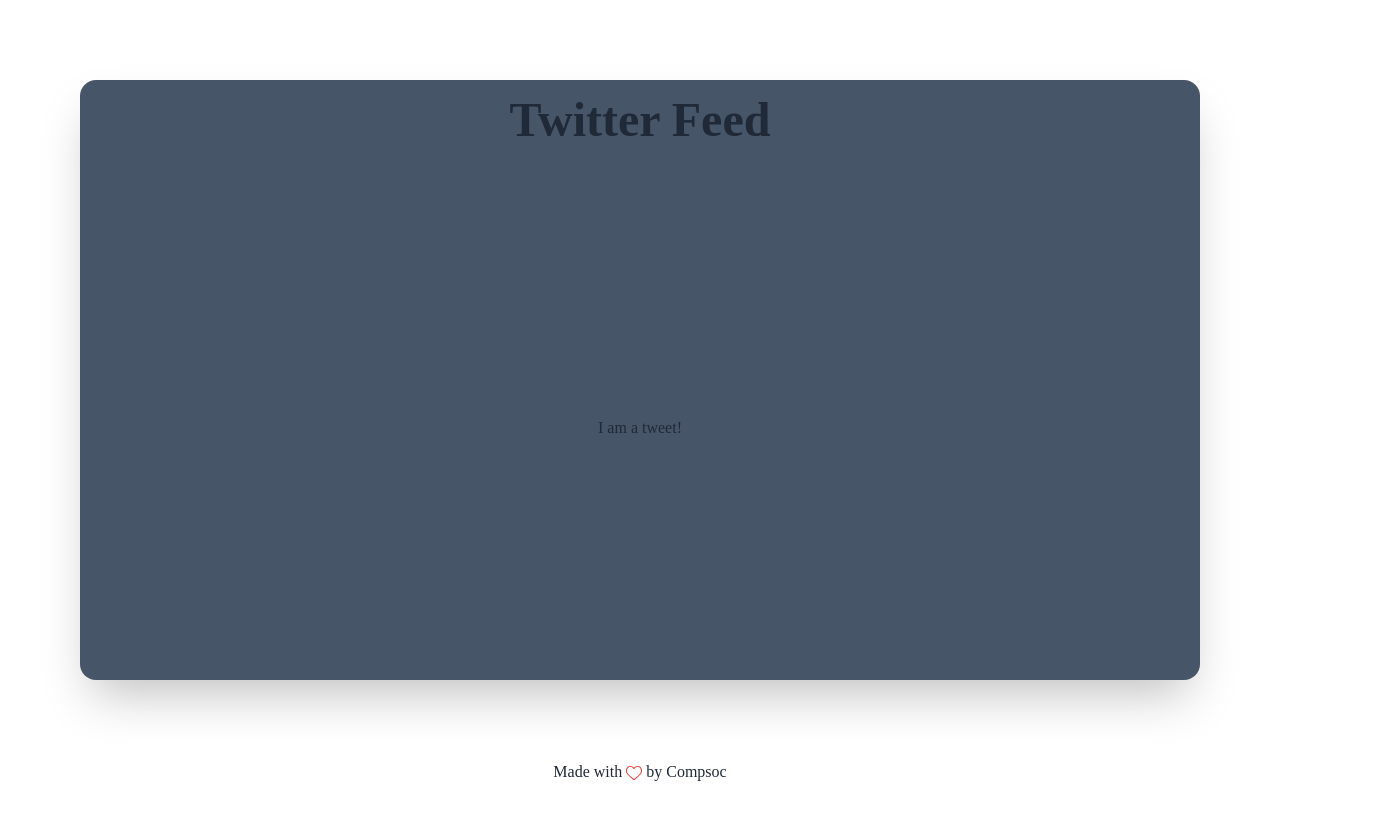
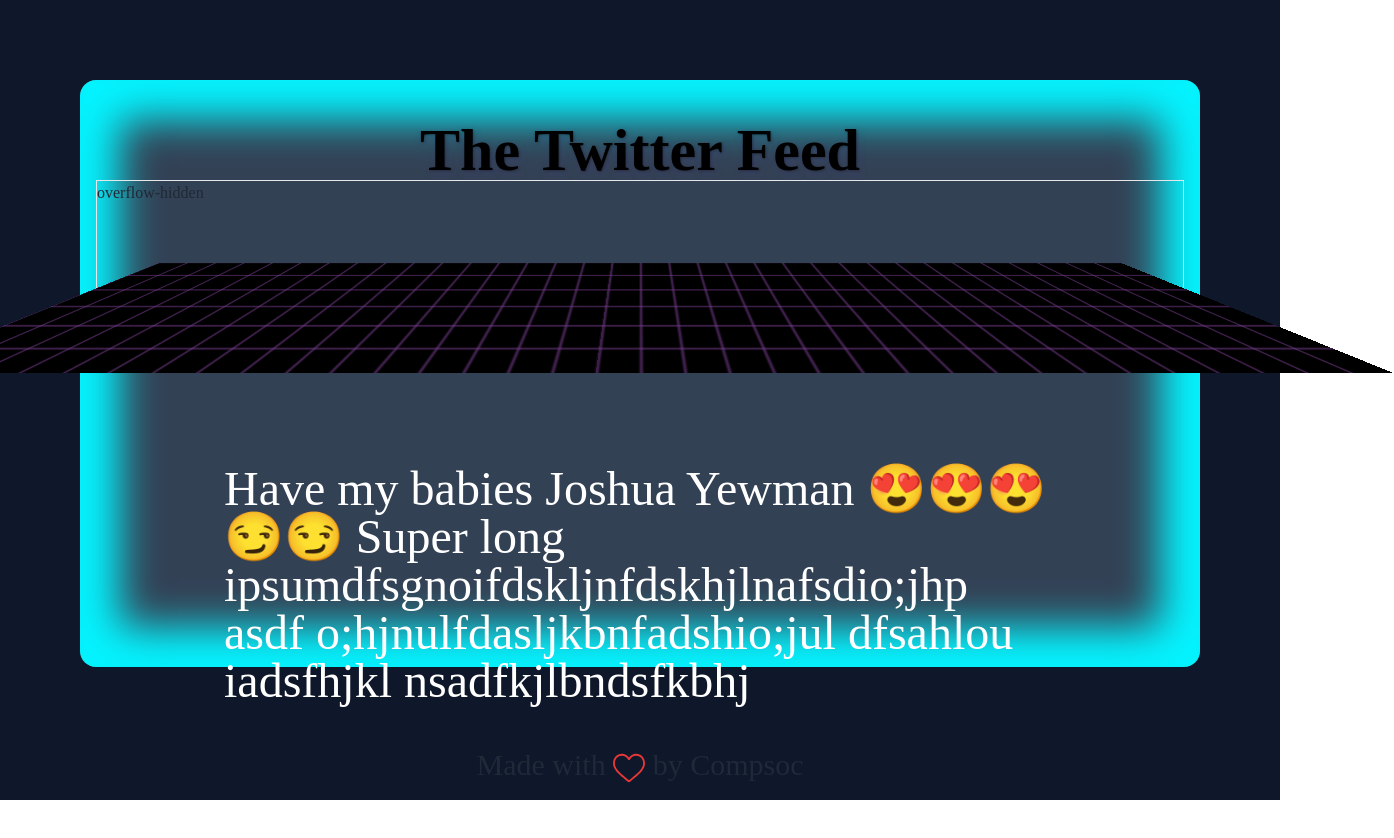
Before and after one commit to rhul-compsoc/twitter-stream, a Next.js app: page /wall in a window 1280 px wide. Shown: the top 838 px of the page, 1394 px wide, since content can reach past the window. Before the commit the page ends 800 px from the top, so only its background shows below. Built offline with nearby package versions, Linux system fonts and the light colour scheme; a web font is replaced by a local one.

Commit message:
feat: new styling for 80s themed wall

```diff
--- a/pages/main.css
+++ b/pages/main.css
@@ -24,3 +24,48 @@
 
     font-family: 'Zen Dots', cursive;
 }
+
+.wallContainer {
+    box-shadow: inset 0px 0px 40px 40px #05f4ff;
+}
+
+.movingGridConfig {
+    --grid-color:rgba(115,59,139,0.7);
+    --grid-size:30px;
+    --grid-blur:1px;
+}
+/* https://codepen.io/inegoita/pen/BgdXMw Trying to add this */
+.animatedGrid {
+    height: 150%;
+    top: 0;
+    background-image: repeating-linear-gradient(
+            90deg,
+            var(--grid-color, black) 0%,
+            transparent calc(1px + var(--grid-blur, 0px)),
+            transparent var(--grid-size),
+            var(--grid-color, black)
+                calc(var(--grid-size) + 1px + var(--grid-blur, 0px))
+        ),
+        repeating-linear-gradient(
+            180deg,
+            var(--grid-color, black) 0%,
+            transparent calc(1px + var(--grid-blur, 0px)),
+            transparent var(--grid-size),
+            var(--grid-color, black)
+                calc(var(--grid-size) + 1px + var(--grid-blur, 0px))
+        );
+    transform: perspective(50vh) rotateX(60deg) translateZ(10px);
+    animation: moving-grid 0.5s infinite linear;
+    z-index: -1;
+}
+
+@keyframes moving-grid {
+    0% {
+        transform: perspective(50vh) rotateX(60deg) translateZ(10px)
+            translateY(-var(--grid-size));
+    }
+    100% {
+        transform: perspective(50vh) rotateX(60deg) translateZ(10px)
+            translateY(var(--grid-size));
+    }
+}
--- a/pages/wall/index.tsx
+++ b/pages/wall/index.tsx
@@ -6,26 +6,35 @@
     return (
         <>
             <div className="flex-1 p-20">
-                <div className="w-full h-full bg-slate-600 shadow-2xl p-4 rounded-2xl">
-                    <h3 className="font-bold text-center text-5xl">
-                        Twitter Feed
-                    </h3>
-                    <div className="flex justify-center align-middle h-full">
-                        <div className="m-auto">
-                            I am a tweet!
+                <div className="w-full h-full bg-slate-700 shadow-2xl p-4 rounded-2xl wallContainer">
+                    <div className="font-bold text-center flex mt-6">
+                        <div className="text-6xl m-auto text-shadow-xl shadow-red text-black">
+                            The Twitter Feed
                         </div>
                     </div>
+                    <div className="border border-2xl h-32  align-middle">overflow-hidden
+                        <div className="movingGridConfig animatedGrid h-64 w-full bg-black m-auto"></div>
+                    </div>
+
+
+                    <div className="flex justify-center align-middle h-full">
+                        <div className="m-auto text-5xl text-white pl-32 pr-32 select-none">
+                            Have my babies Joshua Yewman 😍😍😍😏😏
+                            Super long ipsumdfsgnoifdskljnfdskhjlnafsdio;jhp asdf o;hjnulfdasljkbnfadshio;jul dfsahlou iadsfhjkl nsadfkjlbndsfkbhj
+                        </div>
+                    </div>
+
                 </div>
             </div>
-            <span className="mt-auto text-center m-4">
-                Made with <Heart className="h-4 inline-block" /> by Compsoc
+            <span className="mt-auto text-center m-4 text-3xl">
+                Made with <Heart className="h-8 inline-block" /> by Compsoc
             </span>
         </>
     );
 };
 
 wall.getLayout = (page) => (
-    <MainLayout className="flex h-screen w-screen">{page}</MainLayout>
+    <MainLayout className="flex h-screen w-screen bg-slate-900">{page}</MainLayout>
 );
 
 export default wall;
--- a/tailwind.config.js
+++ b/tailwind.config.js
@@ -7,5 +7,5 @@
     theme: {
         extend: {}
     },
-    plugins: [require('daisyui')]
+    plugins: [require('daisyui'), require('tailwindcss-textshadow')]
 };
```
